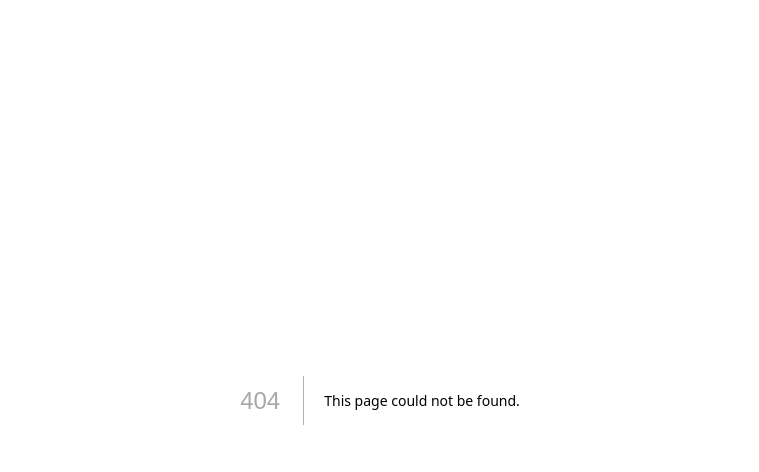
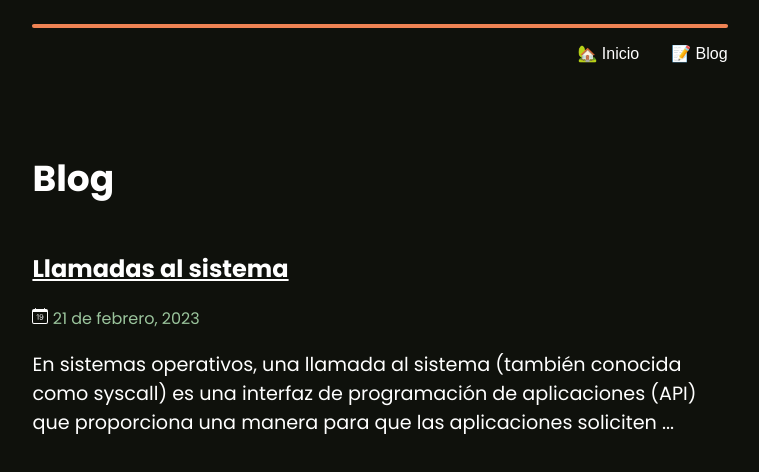
Before and after one commit to mikelmiras/mikelmiras-portfolio, a Next.js app: page /blog in a window 1280 px wide. Before the commit this address had no page. Shown: the top 472 px of the page, without its empty margins (260-1019 px from the left). Built offline with nearby package versions, Linux system fonts and the light colour scheme.

Commit message:
Blog entries

```diff
--- a/components/Header.jsx
+++ b/components/Header.jsx
@@ -1,16 +1,28 @@
 import {IoIosArrowBack} from "react-icons/io"
 import Link from "next/link"
+import { useRouter } from "next/router"
+import { useEffect } from "react"
+import { useState } from "react"
 export default function Header(){
+    const router = useRouter()
+    const [goBack, setGoBack] = useState(<><span className="goback"></span></>)
+    useEffect((e)=>{
+        if (window.history.length > 2){
+            setGoBack(<span className="goback">
+            <span onClick={(e)=>{
+                router.back()
+            }}><IoIosArrowBack/> Volver</span>
+            </span>)
+        }
+    }, [])
     return(
         <header>
             <div className="hr"></div>
             <nav>
-                <span className="goback">
-                <Link href="/"><IoIosArrowBack/> Volver</Link>
-                </span>
+              {goBack}
                 <span className="items">
                     <MenuItem text="🏡 Inicio" url="/"/>
-                    <MenuItem text={"✒ Blog"} url={"/blog"}/>
+                    <MenuItem text={"📝 Blog"} url={"/blog"}/>
                 </span>
             </nav>
         </header>
--- a/pages/api/posts/[id].js
+++ b/pages/api/posts/[id].js
@@ -10,7 +10,12 @@ export default async function handler(req, res){
             database:process.env.DBNAME
           }
             });
-            const data = await db.query("SELECT * FROM posts WHERE slug = ?", [req.query.id])
+            const data = await db.query("SELECT * FROM posts WHERE public = 1 AND slug = ?", [req.query.id])
             await db.end()
-    res.status(200).json({"status":true, "data":data[0]})
+            if (data[0] == undefined){
+              res.status(404).json({"status":false, "message":"404 Not found"})
+            }else{
+              res.status(200).json({"status":true, "data":data[0]})
+            }
+
 }
--- /dev/null
+++ b/pages/blog.jsx
@@ -0,0 +1,22 @@
+import Header from "../components/Header";
+import Link from "next/link";
+import { BsCalendarDate  } from "react-icons/bs";
+export default function Blog(){
+    return(
+        <>
+        <Header/>
+        <div className="blog-wrapper">
+            <section className="blog-holder">
+            <h1>Blog</h1>
+            <h2 className="linked-h2"><Link href="/blog/llamadas-sistema">Llamadas al sistema</Link></h2>
+            <span className="article-data">
+            <span className="date-holder"><BsCalendarDate/> <span className="date"> 21 de febrero, 2023</span></span>
+
+        </span>
+            <p>En sistemas operativos, una llamada al sistema (también conocida como syscall) es una interfaz de programación de aplicaciones (API) que proporciona una manera para que las aplicaciones soliciten ...</p>
+
+            </section>
+        </div>
+        </>
+    )
+}
--- a/pages/blog/[id].jsx
+++ b/pages/blog/[id].jsx
@@ -29,7 +29,7 @@ export async function getServerSideProps(context){
     const {id} = params
     const data = await fetch(process.env.FETCH_URL + id)
     const response = await data.json()
-    if (!response.data){
+    if (data.status == 404){
         return{
             notFound:true,
         }
--- a/styles/App.css
+++ b/styles/App.css
@@ -52,6 +52,9 @@ header > .hr {
   width: 55%;
 
 }
+.linked-h2 > * {
+  color: white;
+}
 header {
   display: flex;
   flex-direction: column;
@@ -75,7 +78,7 @@ header {
   width: 100%;
   text-align: left;
   align-items: center;
-  gap: 4em;
+  gap: 2em;
 }
 .date {
   color: #9BC59D;
--- /dev/null
+++ b/util.js
@@ -0,0 +1 @@
+export const months = ["enero", "febrero", "marzo", "abril", "mayo", "junio", "julio", "agosto", "septiembre", "octubre","noviembre", "diciembre"]
```
Also changed, not shown: public/entry.json (deleted, +0 -4 lines).
